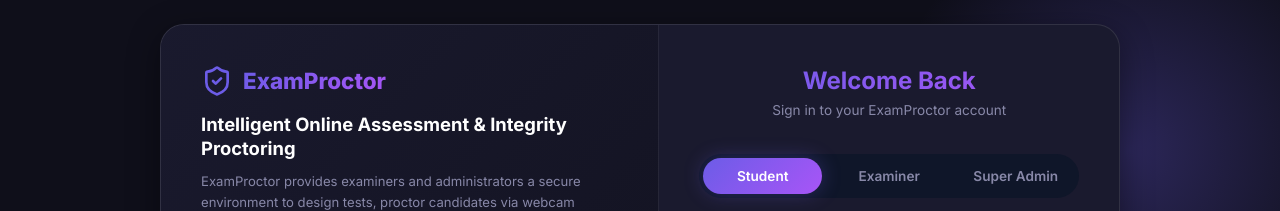
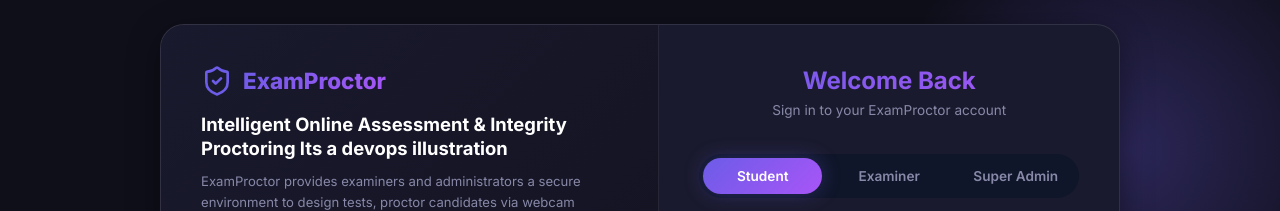
Before and after one commit to asifaa8910-alt/exam-proctor, a React (Vite) app in the folder frontend/: page /login in a window 1280 px wide. Shown: the top 211 px of the page. Built offline with nearby package versions, Linux system fonts and the light colour scheme; no server answers.

Commit message:
Just a automation illustration

```diff
--- a/frontend/src/pages/Login.jsx
+++ b/frontend/src/pages/Login.jsx
@@ -38,6 +38,7 @@
                         </div>
                         <h3 style={{ fontSize: '1.15rem', fontWeight: 700, marginBottom: 10, color: '#ffffff' }}>
                             Intelligent Online Assessment & Integrity Proctoring
+                            Its a devops illustration
                         </h3>
                         <p style={{ color: 'var(--text-secondary)', fontSize: '0.82rem', lineHeight: 1.6, marginBottom: 16 }}>
                             ExamProctor provides examiners and administrators a secure environment to design tests, proctor candidates via webcam snapshots, monitor tab activity violations, and grade subjective responses.
```
Also changed, not shown: frontend/src/index.css (+7 -1 lines).
